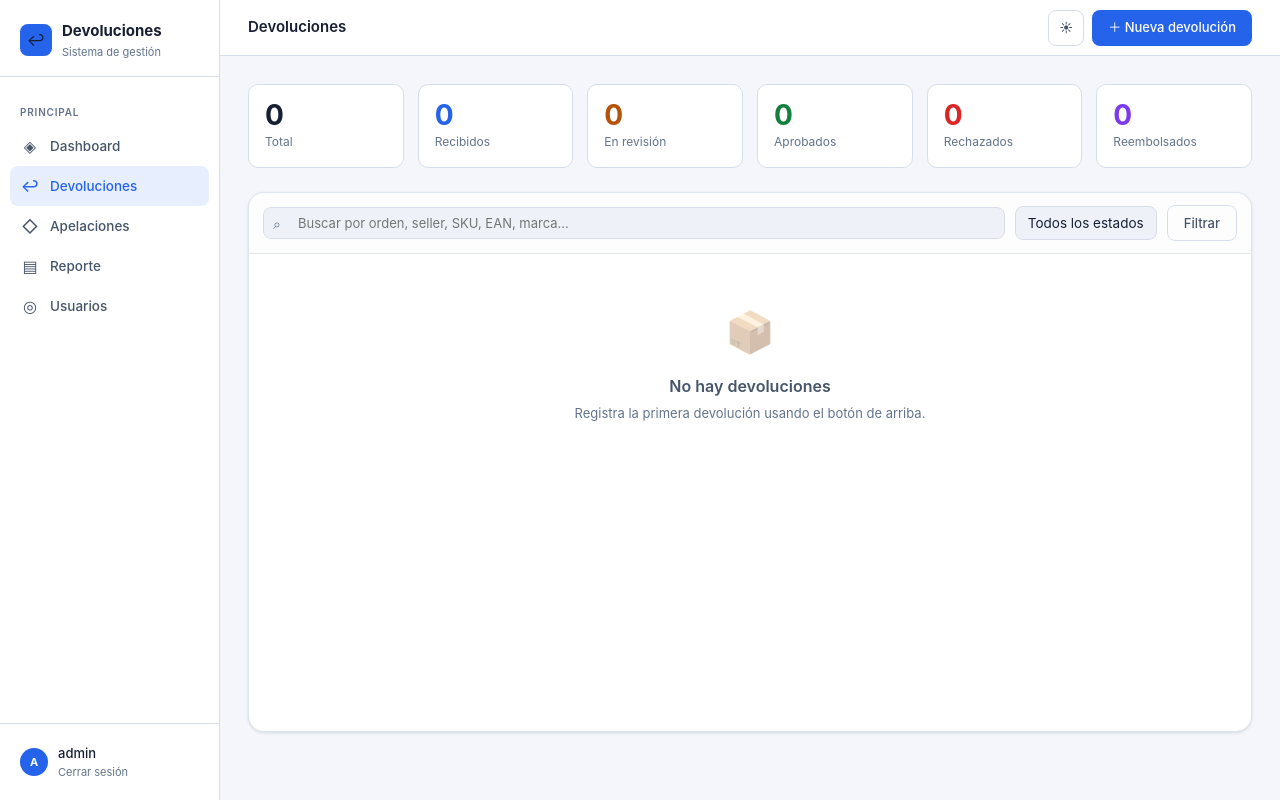
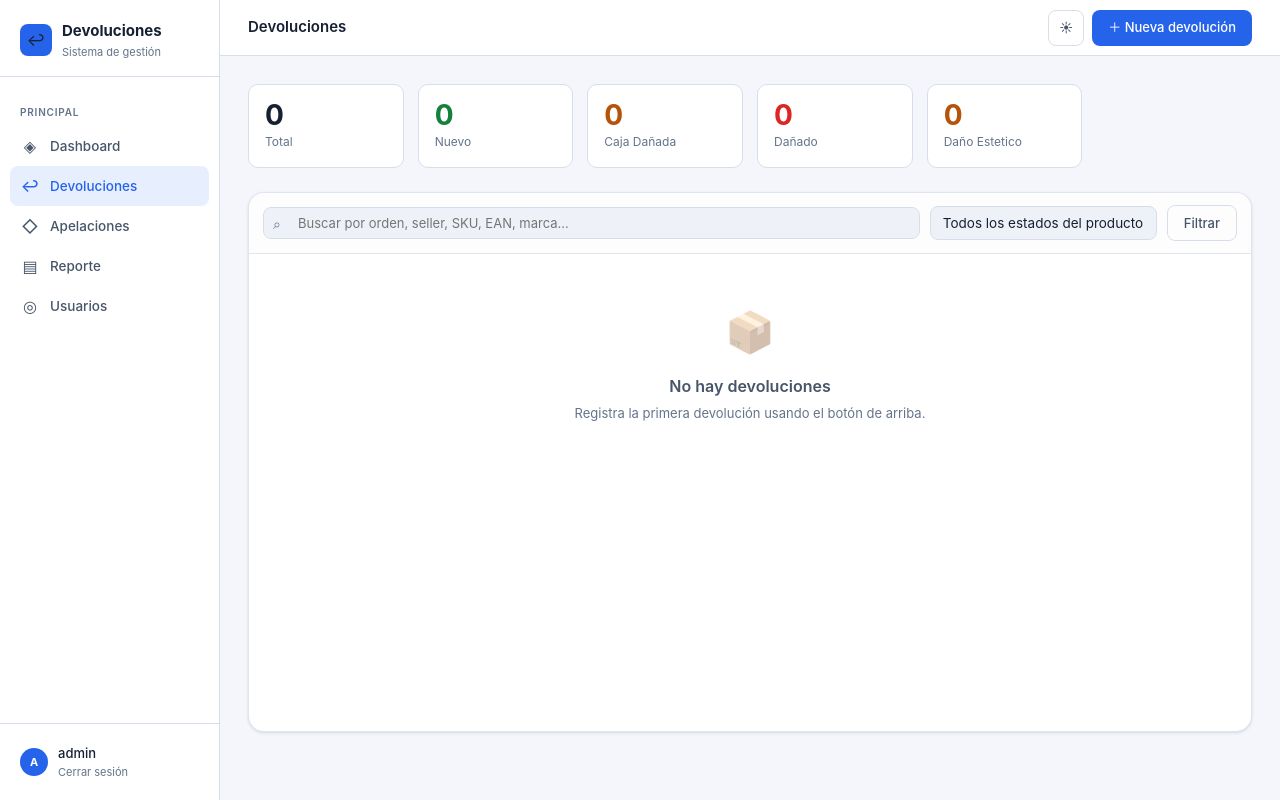
Before and after one commit to bpbdiel/plataforma-devoluciones, a Django app: page /devoluciones/ in a window 1280 px wide. Run offline with Django 5.2, Linux system fonts and the light colour scheme; a user stored in the database is signed in; data comes from the database, SQL or seed files in the repository; data that the repository does not hold is empty.

Commit message:
Agregar actualizacion de graficos devoluciones

```diff
--- a/returns/views.py
+++ b/returns/views.py
@@ -344,7 +344,7 @@ def returns_dashboard(request):
 
     # Filtros
     q = request.GET.get('q', '')
-    estado = request.GET.get('estado', '')
+    condicion = request.GET.get('condicion', '')
     if q:
         devoluciones = devoluciones.filter(
             Q(numero_orden__icontains=q) |
@@ -355,19 +355,18 @@ def returns_dashboard(request):
             Q(marca__icontains=q) |
             Q(categoria__icontains=q)
         )
-    if estado:
-        devoluciones = devoluciones.filter(estado=estado)
+    if condicion:
+        devoluciones = devoluciones.filter(condicion_producto=condicion)
 
     devoluciones_page = paginate_queryset(request, devoluciones, 'page', 12)
 
     # Stats
     stats = {
         'total': Return.objects.count(),
-        'recibido': Return.objects.filter(estado='recibido').count(),
-        'en_revision': Return.objects.filter(estado='en_revision').count(),
-        'aprobado': Return.objects.filter(estado='aprobado').count(),
-        'rechazado': Return.objects.filter(estado='rechazado').count(),
-        'reembolsado': Return.objects.filter(estado='reembolsado').count(),
+        'nuevo': Return.objects.filter(condicion_producto='nuevo').count(),
+        'caja_danada': Return.objects.filter(condicion_producto='caja_danada').count(),
+        'danado': Return.objects.filter(condicion_producto='danado').count(),
+        'dano_estetico': Return.objects.filter(condicion_producto='dano_estetico').count(),
     }
 
     context = {
@@ -376,8 +375,8 @@ def returns_dashboard(request):
         'devoluciones_page_query': querystring_without(request, 'page'),
         'stats': stats,
         'q': q,
-        'estado_filter': estado,
-        'estado_choices': Return.ESTADO_CHOICES,
+        'condicion_filter': condicion,
+        'condicion_choices': Return.CONDICION_CHOICES,
         'create_form': ReturnForm(),
         'create_formset': ReturnPhotoFormSet(),
     }
--- a/templates/returns/dashboard.html
+++ b/templates/returns/dashboard.html
@@ -17,24 +17,20 @@
     <div class="stat-label">Total</div>
   </div>
   <div class="stat-card">
-    <div class="stat-value" style="color:var(--accent)">{{ stats.recibido }}</div>
-    <div class="stat-label">Recibidos</div>
+    <div class="stat-value" style="color:var(--green)">{{ stats.nuevo }}</div>
+    <div class="stat-label">Nuevo</div>
   </div>
   <div class="stat-card">
-    <div class="stat-value" style="color:var(--yellow)">{{ stats.en_revision }}</div>
-    <div class="stat-label">En revisión</div>
+    <div class="stat-value" style="color:var(--yellow)">{{ stats.caja_danada }}</div>
+    <div class="stat-label">Caja Dañada</div>
   </div>
   <div class="stat-card">
-    <div class="stat-value" style="color:var(--green)">{{ stats.aprobado }}</div>
-    <div class="stat-label">Aprobados</div>
+    <div class="stat-value" style="color:var(--red)">{{ stats.danado }}</div>
+    <div class="stat-label">Dañado</div>
   </div>
   <div class="stat-card">
-    <div class="stat-value" style="color:var(--red)">{{ stats.rechazado }}</div>
-    <div class="stat-label">Rechazados</div>
-  </div>
-  <div class="stat-card">
-    <div class="stat-value" style="color:var(--purple)">{{ stats.reembolsado }}</div>
-    <div class="stat-label">Reembolsados</div>
+    <div class="stat-value" style="color:var(--yellow)">{{ stats.dano_estetico }}</div>
+    <div class="stat-label">Daño Estetico</div>
   </div>
 </div>
 
@@ -46,14 +42,14 @@
         <span class="search-icon">⌕</span>
         <input type="text" name="q" value="{{ q }}" placeholder="Buscar por orden, seller, SKU, EAN, marca...">
       </div>
-      <select name="estado" class="form-select" style="width:auto">
-        <option value="">Todos los estados</option>
-        {% for val, label in estado_choices %}
-        <option value="{{ val }}" {% if estado_filter == val %}selected{% endif %}>{{ label }}</option>
+      <select name="condicion" class="form-select" style="width:auto">
+        <option value="">Todos los estados del producto</option>
+        {% for val, label in condicion_choices %}
+        <option value="{{ val }}" {% if condicion_filter == val %}selected{% endif %}>{{ label }}</option>
         {% endfor %}
       </select>
       <button type="submit" class="btn btn-ghost">Filtrar</button>
-      {% if q or estado_filter %}
+      {% if q or condicion_filter %}
       <a href="{% url 'returns_dashboard' %}" class="btn btn-ghost">✕ Limpiar</a>
       {% endif %}
     </form>
@@ -157,7 +153,7 @@
   <div class="empty-state">
     <div class="empty-icon">📦</div>
     <div class="empty-title">No hay devoluciones</div>
-    <div class="empty-sub">{% if q or estado_filter %}No se encontraron resultados con ese filtro.{% else %}Registra la primera devolución usando el botón de arriba.{% endif %}</div>
+    <div class="empty-sub">{% if q or condicion_filter %}No se encontraron resultados con ese filtro.{% else %}Registra la primera devolución usando el botón de arriba.{% endif %}</div>
   </div>
   {% endif %}
 </div>
```
